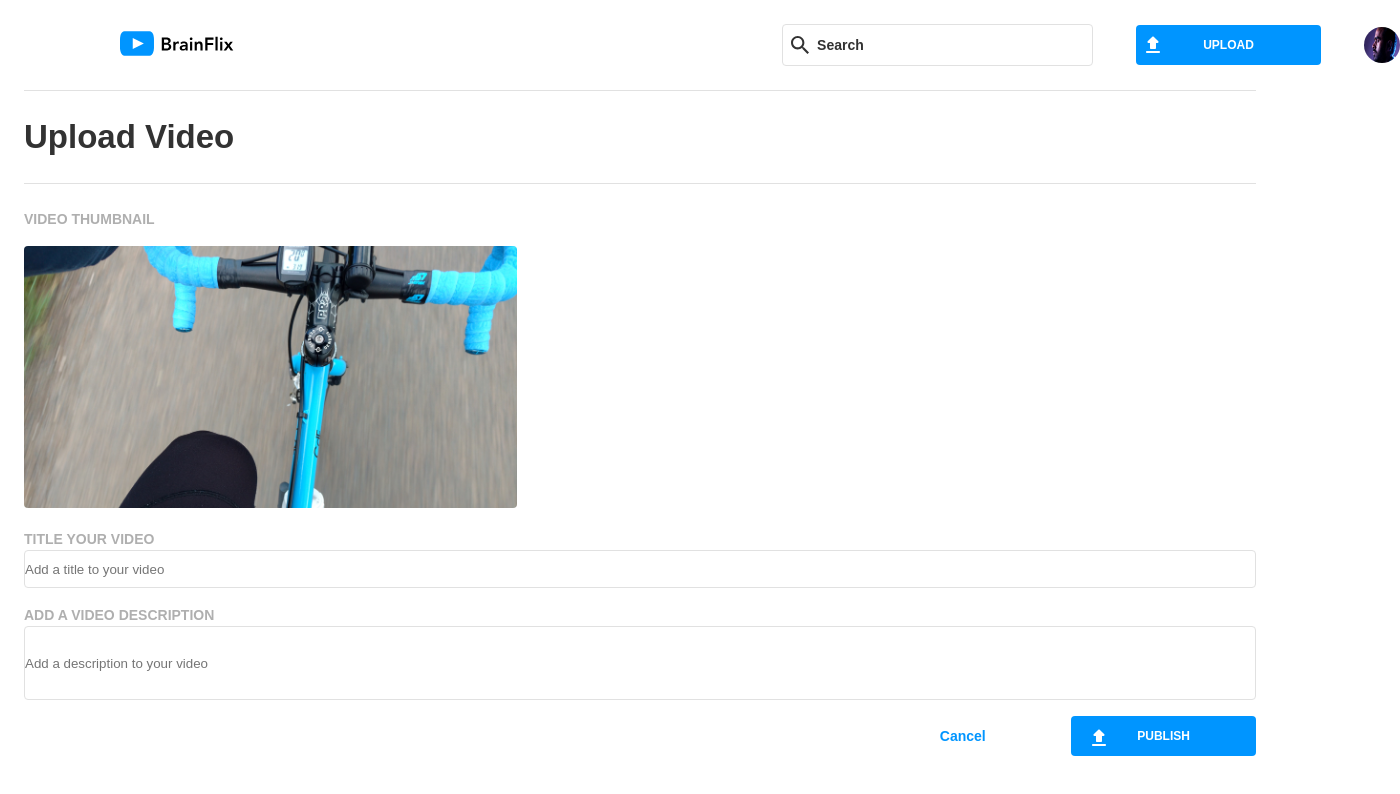
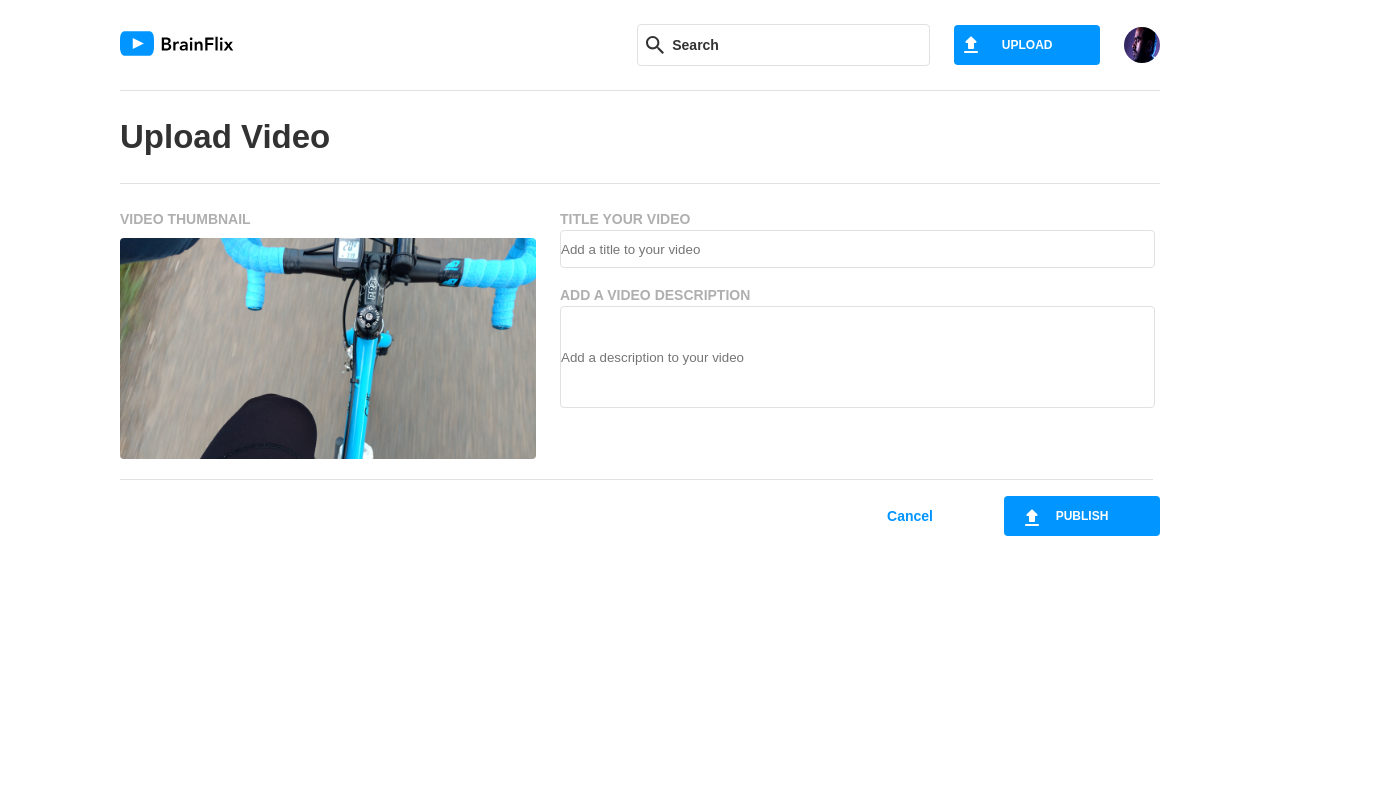
Before and after one commit to AlChi1997/Alex-Chi-Brainflix, a React (Create React App) app: page /upload in a window 1280 px wide. Shown: the top 794 px of the page, 1400 px wide, since content can reach past the window. Built offline with nearby package versions, Linux system fonts and the light colour scheme.

Commit message:
Finished Upload-Publish feature and touched up on styling all other components as well

```diff
--- a/src/components/Form/Form.scss
+++ b/src/components/Form/Form.scss
@@ -178,6 +178,12 @@
 }
 
 #comments__container{
+
+    :hover{
+        background-color:colors.$BrainFlix-DarkBlue;
+        cursor:pointer;
+    }
+
     @include tablet{
         width:25%;
         margin-left:24px;
@@ -202,6 +208,7 @@
     margin:16px 16px 16px 0;
     text-align:center;
 
+
     @include tablet{
         margin:0;
     }
--- a/src/components/Header/Header.scss
+++ b/src/components/Header/Header.scss
@@ -5,6 +5,7 @@
 .header{
     display:flex;
     flex-wrap:wrap;
+    width:100%;
 
     @include tablet{
         flex-wrap:nowrap;
@@ -15,6 +16,7 @@
     @include desktop{
         margin:24px 120px;
         width:100%;
+        justify-content:space-between;
     }
 
         &__main{
@@ -27,7 +29,7 @@
             }
 
             @include desktop{
-                width:75%;
+                width:15%;
             }
         }
 
@@ -57,6 +59,11 @@
                 margin:0;
                 width:70%;
             }
+
+            @include desktop{
+                justify-content:flex-end;
+                gap:24px;
+            }
         }
 
         &__searchbar{
@@ -72,6 +79,10 @@
                 margin:0;
                 order:1;
                 width:50%;
+            }
+
+            @include desktop{
+                width:40%;
             }
 
         }
@@ -98,9 +109,18 @@
             width:100%;
             text-decoration:none;
 
+            :hover{
+                background-color:colors.$BrainFlix-DarkBlue;
+                cursor:pointer;
+            }
+
             @include tablet{
                 order:2;
                 width:30%;
+            }
+
+            @include desktop{
+                width:20%;
             }
         }
 
@@ -118,6 +138,7 @@
             align-items:center;
             justify-content:center;
 
+
         }
 
         &__uploadImage{
--- a/src/components/UploadForm/UploadForm.js
+++ b/src/components/UploadForm/UploadForm.js
@@ -1,26 +1,42 @@
+import { Link } from 'react-router-dom';
 import thumbnail from '../../assets/Images/Upload-video-preview.jpg';
 import upload from '../../assets/Images/upload.svg';
 import './UploadForm.scss';
 
 const UploadForm = () => {
+
+    const handlePublish = () => {
+        alert('Video has been published');
+
+        window.location.href='/';
+    }
+
     return (
         <div className="upload">
             <h1 className="upload__title">Upload Video</h1>
             <form className="upload__form">
+                <div className='upload__content'>
                     <div className='upload__section'>
                         <h2 className="upload__thumbnail-title">VIDEO THUMBNAIL</h2>
                         <img className="upload__thumbnail" src={thumbnail} alt="Upload video preview" />
                     </div>
+                    <div className='upload__fields'>
                     <label className="upload__label" htmlFor="upload__video">TITLE YOUR VIDEO</label>
                         <input type="text" className="upload__form-title" placeholder="Add a title to your video" />
                     <label className="upload__label" htmlFor="upload__video">ADD A VIDEO DESCRIPTION</label>
                         <input type="text" className="upload__form-description" placeholder="Add a description to your video" />
+                    </div>
+                </div>
                 <div className="upload__container">
-                    <button className="upload__button">
+                    <Link to="/" className="upload__link">
+                        <button className="upload__button" onClick={handlePublish}>
                             <img className="upload__uploadimage" src={upload} alt="upload img" />
                                 PUBLISH
                             </button>
-                    <div className="upload__cancel">Cancel</div>
+                    </Link>
+                    <Link to="/upload" className="upload__cancel">
+                        Cancel
+                    </Link>
                 </div>
             </form>
         </div>
--- a/src/components/UploadForm/UploadForm.scss
+++ b/src/components/UploadForm/UploadForm.scss
@@ -4,9 +4,14 @@
 
 .upload{
     margin:0px 16px;
+    width:100%;
 
     @include tablet{
         margin:0 24px;
+    }
+
+    @include desktop{
+        margin:0 120px;
     }
 
     &__title{
@@ -26,11 +31,23 @@
             padding:24px 0;
             border-bottom:solid 1px colors.$Mercury;
         }
+
+        @include desktop{
+            width:100%;
+        }
+    }
+
+    &__content{
+        display:flex;
+        flex-wrap:wrap;
     }
 
     &__section{
+        padding-bottom:16px;
+
         @include desktop{
             width:40%;
+            border-bottom:1px solid colors.$Mercury;
         }
     }
 
@@ -56,17 +73,28 @@
             padding-top:16px;
 
             @include tablet{
-                padding:24px 0 16px;
+                padding:24px 0 8px;
                 font: {
                     size:14px;
                 }
                 line-height:22px;
                 width:100%
             }
+        }
+    }
 
-            @include desktop{
-                width:30%;
-            }
+    &__fields{
+        width:100%;
+
+        @include tablet{
+            width:100%;
+        }
+
+        @include desktop{
+            width:57%;
+            padding-top:24px;
+            padding-left:24px;
+            border-bottom:solid 1px colors.$Mercury;
         }
     }
 
@@ -85,7 +113,6 @@
          line-height:18px;
          color:colors.$Silver;
          width:100%;
-         padding-top:16px;
 
          @include tablet{
                 font: {
@@ -93,6 +120,7 @@
                 }
                 line-height:22px;
         }
+
     }
 
     &__form-title{
@@ -100,7 +128,7 @@
         height:36px;
         border-radius:4px;
         border:1px colors.$Mercury solid;
-
+        margin-bottom:16px;
     }
 
     &__form-description{
@@ -108,7 +136,12 @@
         height:72px;
         border-radius:4px;
         border:1px colors.$Mercury solid;
+
+        @include tablet{
+            height:100px;
+        }
     }
+
 
     &__container{
         display:flex;
@@ -119,6 +152,25 @@
         @include tablet{
             flex-wrap:nowrap;
             justify-content:flex-end;
+        }
+    }
+
+    &__link{
+        width:100%;
+        text-decoration:none;
+
+        :hover{
+            background-color:colors.$BrainFlix-DarkBlue;
+            cursor:pointer;
+        }
+
+        @include tablet{
+            order:2;
+            width:30%;
+        }
+
+        @include desktop{
+            width:15%;
         }
     }
 
@@ -137,14 +189,6 @@
         line-height:20px;
         position:relative;
 
-        @include tablet{
-            width:30%;
-            order:1;
-        }
-
-        @include desktop{
-            width:15%;
-        }
     }
 
     &__uploadimage{
@@ -163,6 +207,7 @@
         color:colors.$BrainFlix-Blue;
         padding:8px 0;
         margin:16px;
+        text-decoration:none;
 
         @include tablet{
             width:25%;
--- a/src/pages/Home/Home.scss
+++ b/src/pages/Home/Home.scss
@@ -3,7 +3,7 @@
 @import "../../styles/partials/mixins";
 
 .home{
-    @include desktop{
+    @include tablet{
     display:flex;
     flex-wrap:wrap;
     }
--- a/src/pages/Upload/Upload.js
+++ b/src/pages/Upload/Upload.js
@@ -3,7 +3,7 @@ import UploadForm from '../../components/UploadForm/UploadForm';
 
 const Upload = () => {
     return (
-        <div>
+        <div style={{display:"flex", flexWrap:"wrap"}}>
             <Header />
             <UploadForm />
         </div>
```
Lines whose indentation alone changed are shown as unchanged.
